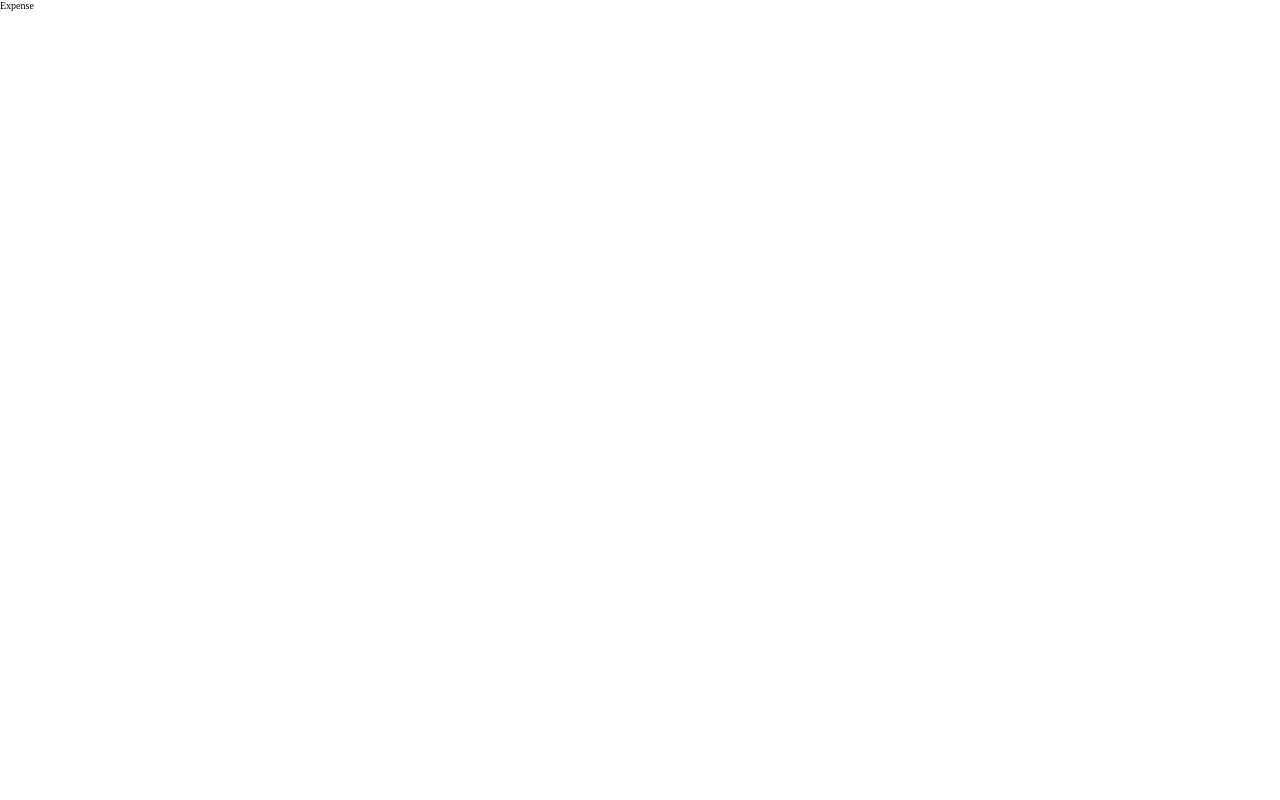
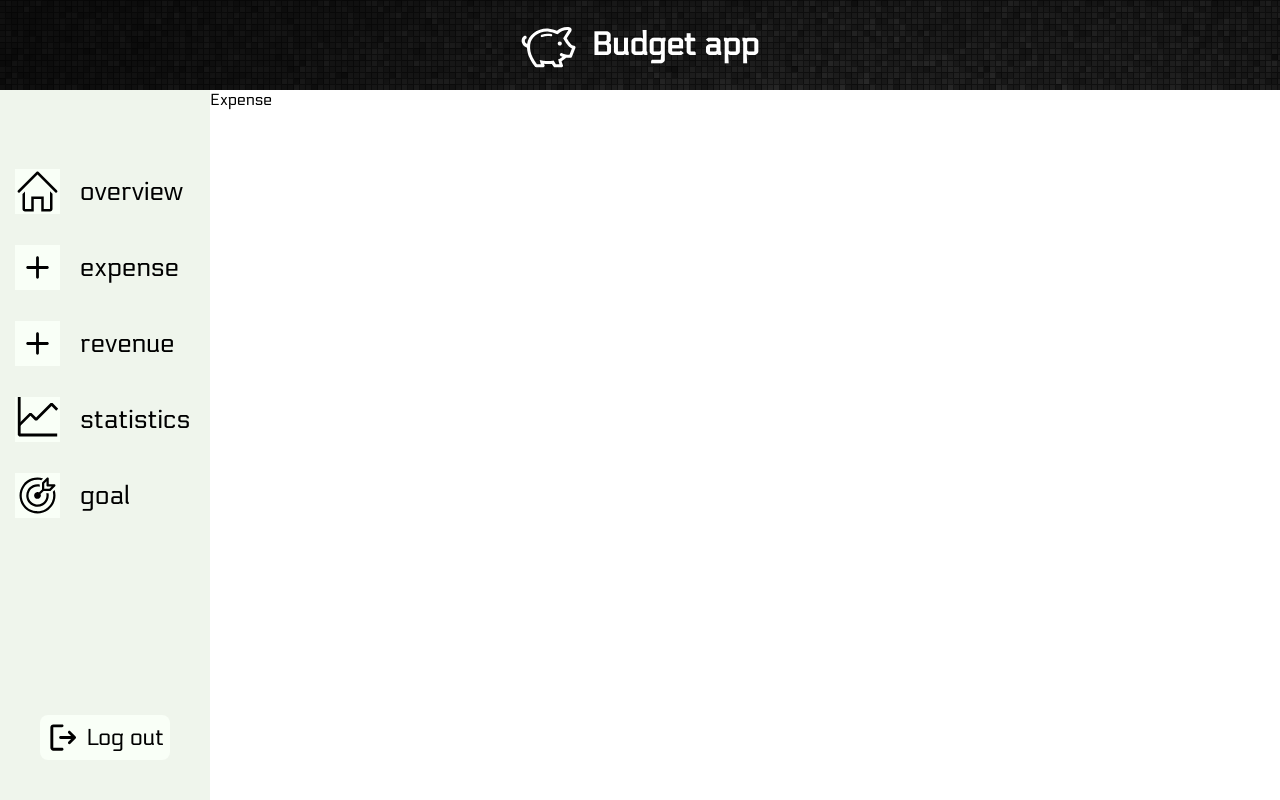
Before and after one commit to bsk94/Expense-tracker, a React (Create React App) app: page /add-expense in a window 1280 px wide. Built offline with nearby package versions, Linux system fonts and the light colour scheme.

Commit message:
desktop navigation created and styled

```diff
--- a/src/App.tsx
+++ b/src/App.tsx
@@ -1,14 +1,16 @@
 import Router from './router';
-import GlobalStyle from './globalStyles/globalStyle';
+import GlobalStyle, { StyledContainer } from './globalStyles/globalStyle';
 import { ThemeProvider } from 'styled-components';
 import { theme } from './globalStyles/colorScheme';
 
 function App() {
   return (
-    <ThemeProvider theme={theme}>
-      <GlobalStyle />
-      <Router />
-    </ThemeProvider>
+    <StyledContainer>
+      <ThemeProvider theme={theme}>
+        <GlobalStyle />
+        <Router />
+      </ThemeProvider>
+    </StyledContainer>
   );
 }
 
--- /dev/null
+++ b/src/components/molecules/navigation/index.tsx
@@ -0,0 +1,43 @@
+import {
+  StyledHeaderIcon,
+  StyledBg,
+  StyledNav,
+  StyledList,
+  StyledListItem,
+  StyledLogoutLink,
+  StyledLogoutIcon
+} from './navigation-styled';
+import { Link } from 'react-router-dom';
+import { routes } from '../../../router/routes';
+import { sidebarData } from '../../../helpers/sidebar';
+
+const Navbar = () => {
+  return (
+    <>
+      <StyledBg>
+        <StyledHeaderIcon alt="piggy bank icon" />
+        <h1>Budget app</h1>
+      </StyledBg>
+      <StyledNav>
+        <StyledList>
+          {sidebarData.map(({ icon, title, link }) => {
+            return (
+              <Link to={link} key={title}>
+                <StyledListItem>
+                  <img src={icon} alt={icon} />
+                  <p>{title}</p>
+                </StyledListItem>
+              </Link>
+            );
+          })}
+        </StyledList>
+        <StyledLogoutLink to={routes.login}>
+          <StyledLogoutIcon alt="log out icon" />
+          <button>Log out</button>
+        </StyledLogoutLink>
+      </StyledNav>
+    </>
+  );
+};
+
+export default Navbar;
--- /dev/null
+++ b/src/components/molecules/navigation/navigation-styled.ts
@@ -0,0 +1,134 @@
+import styled from 'styled-components';
+import piggybank from '../../../assets/icons/piggy-bank.svg';
+import bgNav from '../../../assets/backgrounds/bg-abstract.png';
+import logout from '../../../assets/icons/logout-rounded.svg';
+import { Link } from 'react-router-dom';
+import { media } from '../../../globalStyles/mediaQueries';
+
+export const StyledHeaderIcon = styled.img.attrs({
+  src: `${piggybank}`
+})``;
+
+export const StyledBg = styled.header`
+  background-image: url(${bgNav});
+  grid-column: 1/-1;
+  display: flex;
+  justify-content: center;
+  align-items: center;
+  h1 {
+    color: white;
+    margin-left: 1.5rem;
+  }
+`;
+
+export const StyledNav = styled.nav`
+  background-color: ${({ theme }) => theme.colors.lightGreen};
+  display: flex;
+  flex-direction: column;
+  justify-content: space-between;
+  ${media.mobile} {
+    grid-row: 3/4;
+    display: flex;
+    justify-content: center;
+  }
+`;
+
+export const StyledList = styled.ul`
+  padding-top: 7vh;
+  ${media.mobile} {
+    display: flex;
+    flex-wrap: nowrap;
+    justify-content: space-evenly;
+    padding-top: 0;
+  }
+`;
+
+export const StyledListItem = styled.li`
+  display: flex;
+  margin: 1.5rem 0rem;
+  img {
+    padding: 0.8rem 0rem 0.8rem 1.5rem;
+  }
+  p {
+    display: flex;
+    align-items: center;
+    padding-left: 2rem;
+    font-size: 2.6rem;
+    color: ${({ theme }) => theme.colors.black};
+  }
+  &.active {
+    background-color: ${({ theme }) => theme.colors.darkGreen};
+    border: 0px solid;
+    border-radius: 8px;
+  }
+  &:hover {
+    cursor: pointer;
+    background-color: ${({ theme }) => theme.colors.darkGreen};
+    border: 0px solid;
+    border-radius: 8px;
+  }
+`;
+
+export const StyledLinkMobile = styled(Link)`
+  display: flex;
+  flex-direction: column;
+  img {
+    height: 5rem;
+    ${media.mobileS} {
+      height: 4rem;
+    }
+  }
+  p {
+    color: ${({ theme }) => theme.colors.black};
+    font-size: 2rem;
+    margin-top: 0.2rem;
+    ${media.mobileS} {
+      font-size: 1.5rem;
+    }
+  }
+`;
+
+export const StyledLogoutLink = styled(Link)`
+  display: flex;
+  align-items: center;
+  justify-content: center;
+  background-color: ${({ theme }) => theme.colors.lightest};
+  border: 0px solid;
+  border-radius: 8px;
+  padding: 0.5rem;
+  margin: 0rem 4rem 5vh 4rem;
+  &:hover {
+    cursor: pointer;
+    background-color: ${({ theme }) => theme.colors.darkGreen};
+  }
+  img {
+    margin-right: 0.5rem;
+  }
+  button {
+    border: 0;
+    background: none;
+    font-size: 2.3rem;
+  }
+`;
+
+export const StyledLogoutIcon = styled.img.attrs({
+  src: `${logout}`
+})``;
+
+export const StyledLogoutLinkMobile = styled(Link)`
+  background-color: ${({ theme }) => theme.colors.lightest};
+  display: flex;
+  align-items: flex-start;
+  justify-content: flex-end;
+  padding: 2rem;
+  img {
+    height: 3rem;
+    margin-right: 0.5rem;
+  }
+  button {
+    border: 0;
+    background: none;
+    font-size: 2.1rem;
+    margin-top: 0.5rem;
+  }
+`;
--- a/src/globalStyles/globalStyle.ts
+++ b/src/globalStyles/globalStyle.ts
@@ -1,10 +1,12 @@
 import { createGlobalStyle } from 'styled-components';
 import Electrolize from '../assets/fonts/Electrolize-Regular.ttf';
 import { media } from './mediaQueries';
+import styled from 'styled-components';
 
 const GlobalStyle = createGlobalStyle`
-   * {
-        margin: 0;
+
+    *{
+        margin:0;
         padding: 0;
         box-sizing: border-box;
         text-decoration: none;
@@ -19,10 +21,6 @@
          list-style: none
     }
 
-    a {
-        text-decoration: none;
-    }
-
     html {
         font-size: 62.5%;
         ${media.mobile}{
@@ -30,16 +28,9 @@
         }
     }
 
-    /* Chrome, Safari, Edge, Opera */
-    input::-webkit-outer-spin-button,
-    input::-webkit-inner-spin-button {
-      -webkit-appearance: none;
-      margin: 0;
-    }
-
-    /* Firefox */
-    input[type='number'] {
-      -moz-appearance: textfield;
+    body {
+        font-size: 1.6em;
+        font-family: "Electrolize-Regular";
     }
 
     @font-face {
@@ -48,9 +39,22 @@
     font-weight: 300;
     font-style: normal;
     font-display: auto;
-  }
-
+    }
 
 `;
 
+export const StyledContainer = styled.div`
+  display: grid;
+  height: 100vh;
+  grid-template-columns: minmax(21rem, 13vw) auto;
+  grid-template-rows: 9rem auto;
+
+  ${media.mobile} {
+    display: grid;
+    height: 100vh;
+    grid-template-columns: 1fr;
+    grid-template-rows: 8rem auto 8.7rem;
+  }
+`;
+
 export default GlobalStyle;
--- /dev/null
+++ b/src/helpers/sidebar.ts
@@ -0,0 +1,39 @@
+import home from '../assets/icons/home-line.svg';
+import add from '../assets/icons/plus.svg';
+import graph from '../assets/icons/graph-line.svg';
+import target from '../assets/icons/target-arrow.svg';
+import { routes } from '../router/routes';
+
+interface SidebarData {
+  title: string;
+  icon: string;
+  link: string;
+}
+
+export const sidebarData: SidebarData[] = [
+  {
+    title: 'overview',
+    icon: home,
+    link: routes.overview
+  },
+  {
+    title: 'expense',
+    icon: add,
+    link: routes.addExpense
+  },
+  {
+    title: 'revenue',
+    icon: add,
+    link: routes.addRevenue
+  },
+  {
+    title: 'statistics',
+    icon: graph,
+    link: routes.statistics
+  },
+  {
+    title: 'goal',
+    icon: target,
+    link: routes.goal
+  }
+];
--- a/src/router/index.tsx
+++ b/src/router/index.tsx
@@ -1,4 +1,5 @@
 import { BrowserRouter, Routes, Route } from 'react-router-dom';
+import Navbar from '../components/molecules/navigation';
 import EditExpRevView from '../views/editExpRevView';
 import ExpenseView from '../views/expenseView';
 import GoalView from '../views/goalView';
@@ -11,6 +12,7 @@
 const Router = () => {
   return (
     <BrowserRouter>
+      <Navbar />
       <Routes>
         <Route path={routes.overview} element={<OverviewView />} />
         <Route path={routes.addExpense} element={<ExpenseView />} />
```
